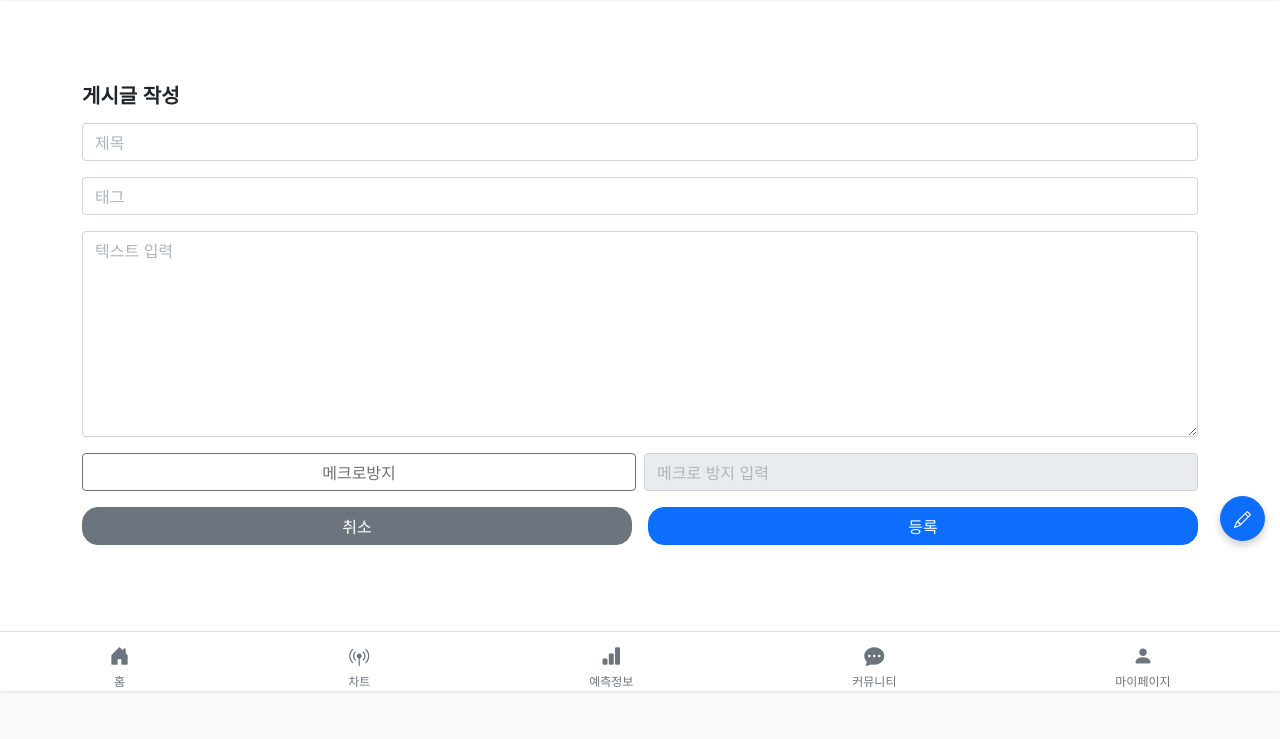
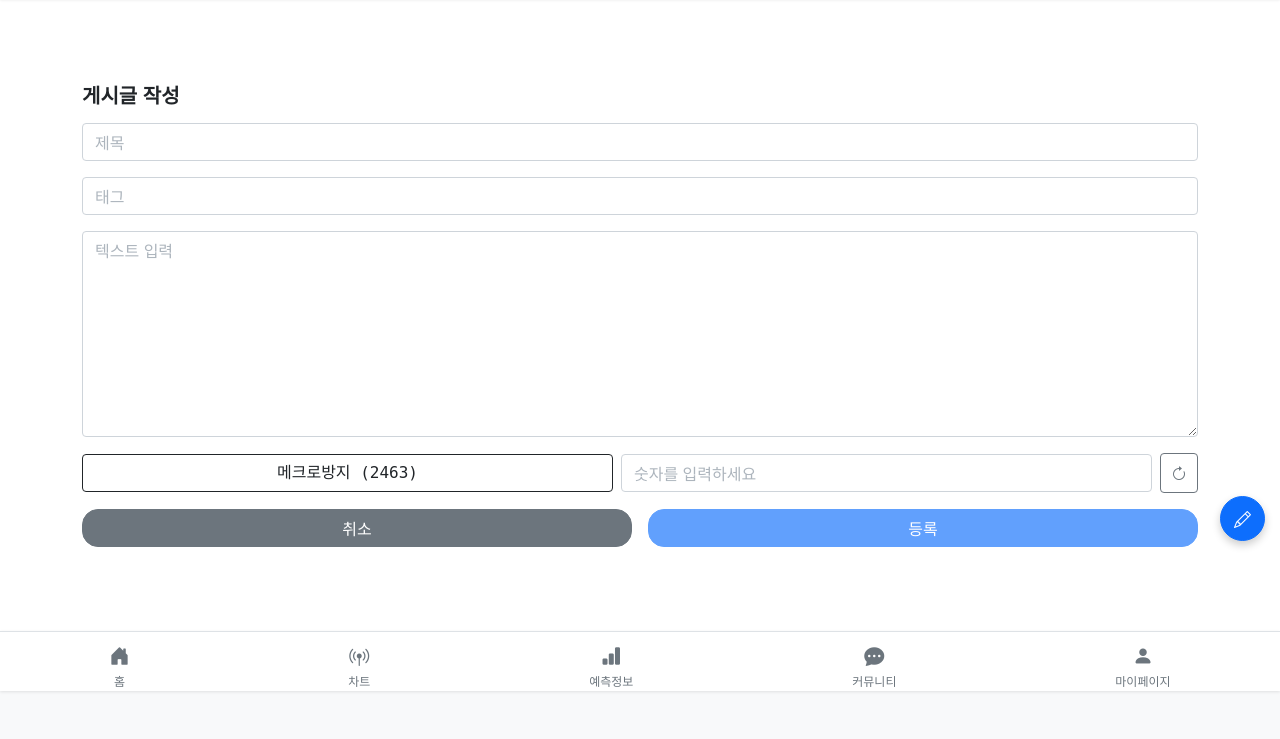
Before and after one commit to kimgaram0718/bigepoch1984, a Django app: page /community/write/ in a window 1280 px wide. Shown: the part 109-848 px from the top of the page. Run offline with Django 5.2, Linux system fonts and the light colour scheme; the visitor is signed in with stand-in values (Sample User, id 1); data that the repository does not hold is empty; some libraries are stand-ins or nearby versions.

Commit message:
250510_v2_[1]글쓰기의 매크로방지 기능구현

```diff
--- a/community/templates/community_write.html
+++ b/community/templates/community_write.html
@@ -20,10 +20,14 @@
     body { background-color: #f8f9fa; }
     .form-control::placeholder { color: #adb5bd; }
     .btn-rounded { border-radius: 16px; }
+    #captcha-container { display: flex; gap: 10px; align-items: center; }
+    #captcha-input { width: 100px; }
+    #captcha-refresh-btn { width: 40px; height: 40px; padding: 0; display: flex; align-items: center; justify-content: center; }
+    #captcha-btn { font-family: monospace; }
   </style>
 </head>
 <body
-data-is-authenticated="{{ request.user.is_authenticated|yesno:'true,false' }}"
+  data-is-authenticated="{{ request.user.is_authenticated|yesno:'true,false' }}"
   data-login-url="{% url 'account:login' %}"
   data-logout-url="{% url 'account:logout' %}"
   data-user-nickname="{{ request.user.nickname|default:'사용자'|escapejs }}"
@@ -48,7 +52,7 @@ data-is-authenticated="{{ request.user.is_authenticated|yesno:'true,false' }}"
         </div>
       {% endif %}
 
-      <form method="POST" action="{% if is_edit %}{% url 'community:edit' post_id %}{% else %}{% url 'community:write' %}{% endif %}">
+      <form method="POST" action="{% if is_edit %}{% url 'community:edit' post_id %}{% else %}{% url 'community:write' %}{% endif %}" id="postForm">
         {% csrf_token %}
         <div class="mb-3">
           <input type="text" class="form-control" id="title" name="title" placeholder="제목" value="{{ title|default_if_none:'' }}" required>
@@ -60,14 +64,16 @@ data-is-authenticated="{{ request.user.is_authenticated|yesno:'true,false' }}"
           <textarea class="form-control" id="content" name="content" rows="8" placeholder="텍스트 입력" required>{{ content|default_if_none:'' }}</textarea>
         </div>
 
-        <div class="d-flex gap-2 mb-3">
-          <button type="button" class="btn btn-outline-dark w-50" disabled>메크로방지</button>
-          <input type="text" class="form-control w-50" placeholder="메크로 방지 입력" disabled>
+        <div class="d-flex gap-2 mb-3" id="captcha-container">
+          <button type="button" class="btn btn-outline-dark w-50" id="captcha-btn">메크로방지</button>
+          <input type="text" class="form-control w-50" id="captcha-input" name="captcha_answer" placeholder="숫자를 입력하세요" required pattern="[0-9]{4}">
+          <button type="button" class="btn btn-outline-secondary" id="captcha-refresh-btn"><i class="bi bi-arrow-clockwise"></i></button>
+          <input type="hidden" id="captcha-value" name="captcha_value">
         </div>
 
         <div class="d-flex gap-3">
           <a href="{% if is_edit %}{% url 'community:detail' post_id %}{% else %}{% url 'community:community' %}{% endif %}" class="btn btn-secondary flex-fill btn-rounded">취소</a>
-          <button type="submit" class="btn btn-primary flex-fill btn-rounded">{% if is_edit %}수정{% else %}등록{% endif %}</button>
+          <button type="submit" class="btn btn-primary flex-fill btn-rounded" id="submit-btn">{% if is_edit %}수정{% else %}등록{% endif %}</button>
         </div>
       </form>
     </div>
@@ -81,5 +87,43 @@ data-is-authenticated="{{ request.user.is_authenticated|yesno:'true,false' }}"
   <!-- Custom JS -->
   <script src="{% static 'js/community.js' %}"></script>
   <script src="{% static 'js/script.js' %}"></script>
+  <script>
+    // 매크로 방지 기능: 4자리 숫자 생성
+    function generateCaptcha() {
+      const captchaNumber = Math.floor(1000 + Math.random() * 9000); // 1000~9999 사이의 4자리 숫자
+      document.getElementById('captcha-value').value = captchaNumber;
+      document.getElementById('captcha-btn').textContent = `메크로방지 (${captchaNumber})`;
+      document.getElementById('captcha-input').value = ''; // 입력값 초기화
+      document.getElementById('submit-btn').disabled = true; // 버튼 비활성화
+    }
+
+    // 초기 캡차 생성
+    document.addEventListener('DOMContentLoaded', () => {
+      generateCaptcha();
+
+      // 새 캡차 생성 버튼
+      document.getElementById('captcha-refresh-btn').addEventListener('click', generateCaptcha);
+
+      // 캡차 입력 검증
+      document.getElementById('captcha-input').addEventListener('input', () => {
+        const userAnswer = document.getElementById('captcha-input').value;
+        const correctAnswer = document.getElementById('captcha-value').value;
+        const submitBtn = document.getElementById('submit-btn');
+        // 문자열로 비교
+        submitBtn.disabled = userAnswer !== correctAnswer.toString();
+      });
+
+      // 폼 제출 시 추가 검증 (필요 시)
+      document.getElementById('postForm').addEventListener('submit', (e) => {
+        const userAnswer = document.getElementById('captcha-input').value;
+        const correctAnswer = document.getElementById('captcha-value').value;
+        if (userAnswer !== correctAnswer.toString()) {
+          e.preventDefault();
+          alert('매크로 방지 답변이 올바르지 않습니다. 다시 시도해 주세요.');
+          generateCaptcha();
+        }
+      });
+    });
+  </script>
 </body>
 </html>
--- a/community/views.py
+++ b/community/views.py
@@ -25,10 +25,8 @@ def extract_api_disclosure_info(content_str):
     return company_name, report_link
 
 def community_view(request):
-    # print(f"\n--- [VIEWS.PY DEBUG] community_view 함수 호출됨 ---") # 디버깅용
     tab = request.GET.get('tab', 'community')
     subtab = request.GET.get('subtab', '')
-    # print(f"--- [VIEWS.PY DEBUG] 요청 파라미터: tab='{tab}', subtab='{subtab}' ---") # 디버깅용
 
     context = {
         'community_menus': [{'name': '커뮤니티'}, {'name': '뉴스'}, {'name': '종목'}, {'name': '예측'}, {'name': '공지'}],
@@ -37,32 +35,22 @@ def community_view(request):
     }
 
     if tab == 'news':
-        # print(f"--- [VIEWS.PY DEBUG] 뉴스 탭 처리 시작 (URL subtab: '{subtab}') ---") # 디버깅용
-
-        # URL의 'page' 파라미터는 현재 활성화된 subtab에만 적용됩니다.
-        # 다른 subtab은 기본적으로 1페이지를 로드합니다.
         page_param_from_url = request.GET.get('page', '1')
         try:
             current_page_for_active_tab = int(page_param_from_url)
         except ValueError:
             current_page_for_active_tab = 1
 
-        url_active_subtab = subtab if subtab else 'realtime' # URL 기준으로 활성화된 서브탭
+        url_active_subtab = subtab if subtab else 'realtime'
 
-        # 1. 실시간 뉴스 데이터 항상 준비
-        # print("--- [VIEWS.PY DEBUG] '실시간 뉴스' 데이터 준비 중 ---") # 디버깅용
         news_article_list = NewsArticle.objects.all().order_by('-pub_date')
         paginator_realtime = Paginator(news_article_list, 10)
-        # '실시간 뉴스' 탭이 URL에서 활성화된 경우 해당 페이지 번호 사용, 아니면 1페이지
         page_num_for_realtime = current_page_for_active_tab if url_active_subtab == 'realtime' else 1
         try:
             realtime_page_obj = paginator_realtime.page(page_num_for_realtime)
         except (EmptyPage, PageNotAnInteger):
             realtime_page_obj = paginator_realtime.page(1)
-        # print(f"--- [VIEWS.PY DEBUG] '실시간 뉴스' Page 객체: {realtime_page_obj}, 항목 수: {len(realtime_page_obj.object_list) if realtime_page_obj else 0} (요청 페이지: {page_num_for_realtime}) ---") # 디버깅용
 
-        # 2. 거래소 공시 데이터 항상 준비
-        # print("--- [VIEWS.PY DEBUG] '거래소 공시' 데이터 준비 중 ---") # 디버깅용
         disclosure_posts_qs = FreeBoard.objects.filter(
             Q(category='API공시') | Q(category='수동공시'),
             is_deleted=False
@@ -84,14 +72,11 @@ def community_view(request):
             processed_disclosure_list.append(item_data)
 
         paginator_disclosure = Paginator(processed_disclosure_list, 10)
-        # '거래소 공시' 탭이 URL에서 활성화된 경우 해당 페이지 번호 사용, 아니면 1페이지
         page_num_for_disclosure = current_page_for_active_tab if url_active_subtab == 'disclosure' else 1
         try:
             disclosure_page_obj_final = paginator_disclosure.page(page_num_for_disclosure)
         except (EmptyPage, PageNotAnInteger):
             disclosure_page_obj_final = paginator_disclosure.page(1)
-
-        # print(f"--- [VIEWS.PY DEBUG] '거래소 공시' Page 객체: {disclosure_page_obj_final}, 항목 수: {len(disclosure_page_obj_final.object_list) if disclosure_page_obj_final else 0} (요청 페이지: {page_num_for_disclosure}) ---") # 디버깅용
 
         context.update({
             'realtime_posts': realtime_page_obj,
@@ -99,10 +84,8 @@ def community_view(request):
             'disclosures': disclosure_page_obj_final,
             'disclosure_page_obj': disclosure_page_obj_final,
         })
-        # print(f"--- [VIEWS.PY DEBUG] community_news.html 렌더링 준비 완료. Context 'realtime_posts' 항목 수: {len(context['realtime_posts'].object_list)}, Context 'disclosures' 항목 수: {len(context['disclosures'].object_list)} ---") # 디버깅용
         return render(request, 'community_news.html', context)
 
-    # 기존 커뮤니티 탭 로직
     period = request.GET.get('period', '한달')
     sort = request.GET.get('sort', '최신순')
     all_posts_queryset = FreeBoard.objects.filter(is_deleted=False, category='잡담').select_related('user')
@@ -152,7 +135,7 @@ def community_view(request):
     if sort == '최신순':
         processed_post_list.sort(key=lambda x: x['reg_dt'], reverse=True)
     elif sort == '인기순':
-        processed_post_list.sort(key=lambda x: (-x['view_count'], -x['reg_dt'].timestamp()))  # 조회수 내림차순, 동일 시 reg_dt 내림차순
+        processed_post_list.sort(key=lambda x: (-x['view_count'], -x['reg_dt'].timestamp()))
 
     paginator_community = Paginator(processed_post_list, 10)
     page_number_community = request.GET.get('page', 1)
@@ -168,10 +151,8 @@ def community_view(request):
         'period': period,
         'sort': sort,
     })
-    # print("--- [DEBUG] community.html 렌더링 시도 ---") # 디버깅용
     return render(request, 'community.html', context)
 
-# write_view, community_detail_view 등 나머지 뷰 함수는 이전 버전과 동일하게 유지
 def write_view(request):
     if not request.user.is_authenticated:
         next_url = request.path
@@ -184,11 +165,37 @@ def write_view(request):
     if request.method == 'POST':
         title = request.POST.get('title', '').strip()
         content = request.POST.get('content', '').strip()
+        captcha_value = request.POST.get('captcha_value', '').strip()
+        captcha_answer = request.POST.get('captcha_answer', '').strip()
+
+        logger.info(f"write_view: title={title}, content={content}, captcha_value={captcha_value}, captcha_answer={captcha_answer}")
 
         if not title or not content:
             messages.error(request, '제목과 내용을 모두 입력해주세요.')
             return render(request, 'community_write.html', {
                 'error_message': '제목과 내용을 모두 입력해주세요.',
+                'title': title,
+                'content': content,
+                'board_type': board_type,
+            })
+
+        # 캡차 값이 4자리 숫자인지 확인
+        if not captcha_value.isdigit() or len(captcha_value) != 4:
+            logger.warning(f"Invalid captcha_value: {captcha_value}")
+            messages.error(request, '잘못된 캡차 값입니다. 다시 시도해 주세요.')
+            return render(request, 'community_write.html', {
+                'error_message': '잘못된 캡차 값입니다.',
+                'title': title,
+                'content': content,
+                'board_type': board_type,
+            })
+
+        # 캡차 답변 검증
+        if captcha_answer != captcha_value:
+            logger.warning(f"Captcha mismatch: answer={captcha_answer}, value={captcha_value}")
+            messages.error(request, '매크로 방지 답변이 올바르지 않습니다. 다시 시도해 주세요.')
+            return render(request, 'community_write.html', {
+                'error_message': '매크로 방지 답변이 올바르지 않습니다.',
                 'title': title,
                 'content': content,
                 'board_type': board_type,
@@ -209,6 +216,7 @@ def write_view(request):
                 category=post_category
             )
             messages.success(request, '게시물이 성공적으로 등록되었습니다.')
+            logger.info(f"Post created successfully: id={new_post.id}, title={new_post.title}")
 
         if board_type == 'realtime_news':
             return redirect(f"{reverse('community:community')}?tab=news&subtab=realtime")
@@ -225,18 +233,15 @@ def community_detail_view(request, post_id):
     post = get_object_or_404(FreeBoard.objects.select_related('user'), id=post_id, is_deleted=False)
     comments = FreeBoardComment.objects.filter(free_board=post, is_deleted=False).select_related('user').order_by('reg_dt')
 
-    # 조회수 증가 로직
     if request.user.is_authenticated:
-        # 인증된 사용자의 경우 세션 체크
         viewed_posts_key = f'viewed_post_{post_id}'
         if not request.session.get(viewed_posts_key, False):
             with transaction.atomic():
                 post.view_count += 1
                 post.save(update_fields=['view_count'])
                 request.session[viewed_posts_key] = True
-                request.session.set_expiry(86400)  # 24시간 동안 유효
+                request.session.set_expiry(86400)
     else:
-        # 비인증 사용자의 경우 IP 기반 체크 (간단한 예시, 실제로는 더 정교한 로직 필요)
         ip_address = request.META.get('REMOTE_ADDR')
         viewed_ips_key = f'viewed_ip_{post_id}_{ip_address}'
         if not request.session.get(viewed_ips_key, False):
@@ -244,7 +249,7 @@ def community_detail_view(request, post_id):
                 post.view_count += 1
                 post.save(update_fields=['view_count'])
                 request.session[viewed_ips_key] = True
-                request.session.set_expiry(86400)  # 24시간 동안 유효
+                request.session.set_expiry(86400)
 
     time_diff = django_timezone.now() - post.reg_dt
     if time_diff.days > 0: time_ago = f"{time_diff.days}일 전"
@@ -272,7 +277,7 @@ def community_detail_view(request, post_id):
         'reg_dt': post.reg_dt,
         'likes_count': post.likes_count,
         'comments_count': post.comments_count,
-        'view_count': post.view_count,  # 조회수 추가
+        'view_count': post.view_count,
         'is_liked': is_liked,
         'is_author': request.user == post.user,
         'category': getattr(post, 'category', '잡담'),
@@ -284,7 +289,6 @@ def community_detail_view(request, post_id):
         'comments': comments,
     })
 
-# like_post, comment_create, edit_view, delete_view, comment_edit, comment_delete 함수는 이전과 동일하게 유지
 def like_post(request, post_id):
     logger.info(f"like_post called for post_id={post_id}, user={request.user}")
     if not request.user.is_authenticated:
@@ -315,7 +319,6 @@ def like_post(request, post_id):
     messages.error(request, '잘못된 요청입니다.')
     return redirect('community:detail', post_id=post_id)
 
-
 def comment_create(request, post_id):
     if not request.user.is_authenticated:
         return HttpResponseRedirect(f"{reverse('account:login')}?next={reverse('community:detail', args=[post_id])}")
@@ -339,7 +342,6 @@ def comment_create(request, post_id):
 
     return redirect('community:detail', post_id=post_id)
 
-
 def edit_view(request, post_id):
     post = get_object_or_404(FreeBoard, id=post_id, is_deleted=False)
     if request.user != post.user:
@@ -351,6 +353,11 @@ def edit_view(request, post_id):
     if request.method == 'POST':
         title = request.POST.get('title', '').strip()
         content = request.POST.get('content', '').strip()
+        captcha_value = request.POST.get('captcha_value', '').strip()
+        captcha_answer = request.POST.get('captcha_answer', '').strip()
+
+        logger.info(f"edit_view: title={title}, content={content}, captcha_value={captcha_value}, captcha_answer={captcha_answer}")
+
         if not title or not content:
             messages.error(request, '제목과 내용을 모두 입력해주세요.')
             return render(request, 'community_write.html', {
@@ -361,10 +368,37 @@ def edit_view(request, post_id):
                 'is_edit': True,
                 'board_type': board_type,
             })
+
+        # 캡차 값이 4자리 숫자인지 확인
+        if not captcha_value.isdigit() or len(captcha_value) != 4:
+            logger.warning(f"Invalid captcha_value: {captcha_value}")
+            messages.error(request, '잘못된 캡차 값입니다. 다시 시도해 주세요.')
+            return render(request, 'community_write.html', {
+                'error_message': '잘못된 캡차 값입니다.',
+                'title': title,
+                'content': content,
+                'post_id': post_id,
+                'is_edit': True,
+                'board_type': board_type,
+            })
+
+        if captcha_answer != captcha_value:
+            logger.warning(f"Captcha mismatch: answer={captcha_answer}, value={captcha_value}")
+            messages.error(request, '매크로 방지 답변이 올바르지 않습니다. 다시 시도해 주세요.')
+            return render(request, 'community_write.html', {
+                'error_message': '매크로 방지 답변이 올바르지 않습니다.',
+                'title': title,
+                'content': content,
+                'post_id': post_id,
+                'is_edit': True,
+                'board_type': board_type,
+            })
+
         post.title = title
         post.content = content
         post.save()
         messages.success(request, '게시물이 성공적으로 수정되었습니다.')
+        logger.info(f"Post edited successfully: id={post.id}, title={post.title}")
         return redirect('community:detail', post_id=post_id)
 
     return render(request, 'community_write.html', {
@@ -395,7 +429,6 @@ def delete_view(request, post_id):
 
     return render(request, 'community_delete.html', {'post': post})
 
-
 @login_required
 def comment_edit(request, pk):
     comment = get_object_or_404(FreeBoardComment, pk=pk, is_deleted=False)
@@ -415,7 +448,6 @@ def comment_edit(request, pk):
 
     return redirect('community:detail', post_id=comment.free_board.id)
 
-
 @login_required
 def comment_delete(request, pk):
     comment = get_object_or_404(FreeBoardComment, pk=pk, is_deleted=False)
```
